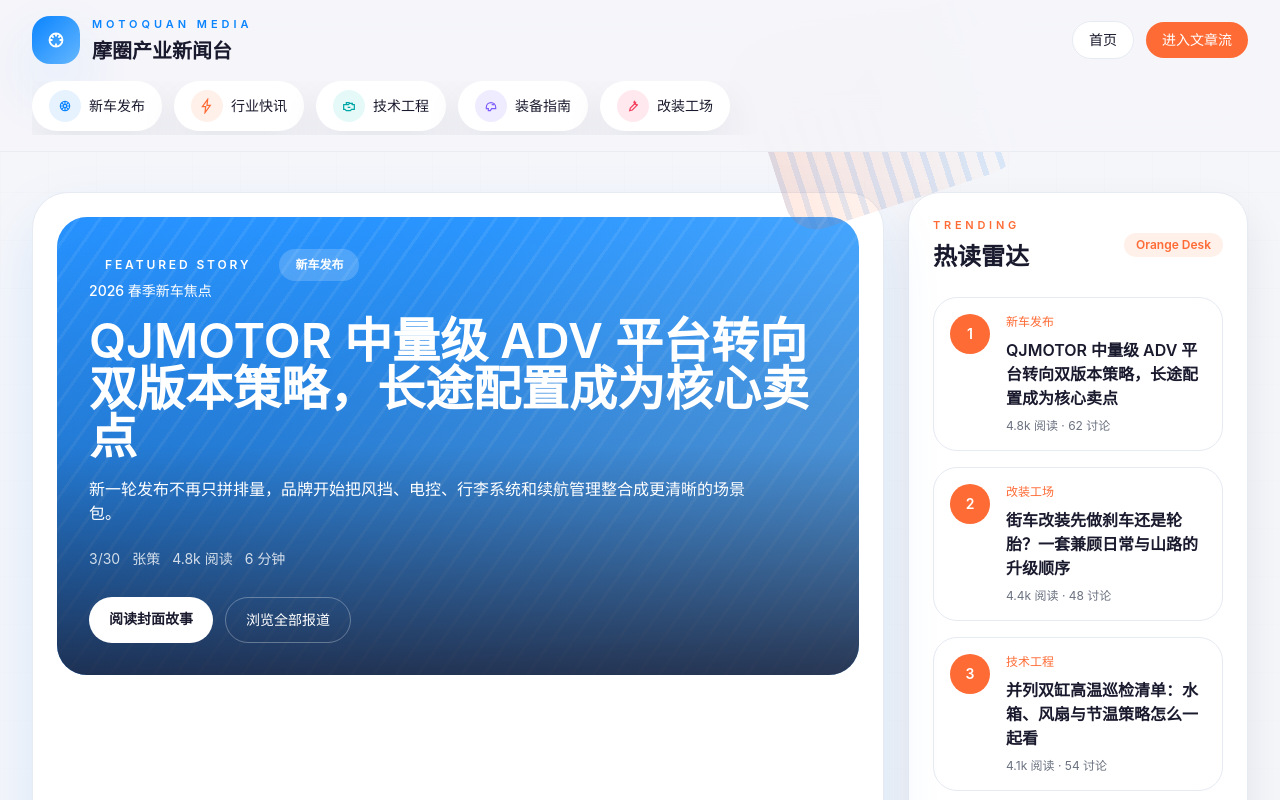
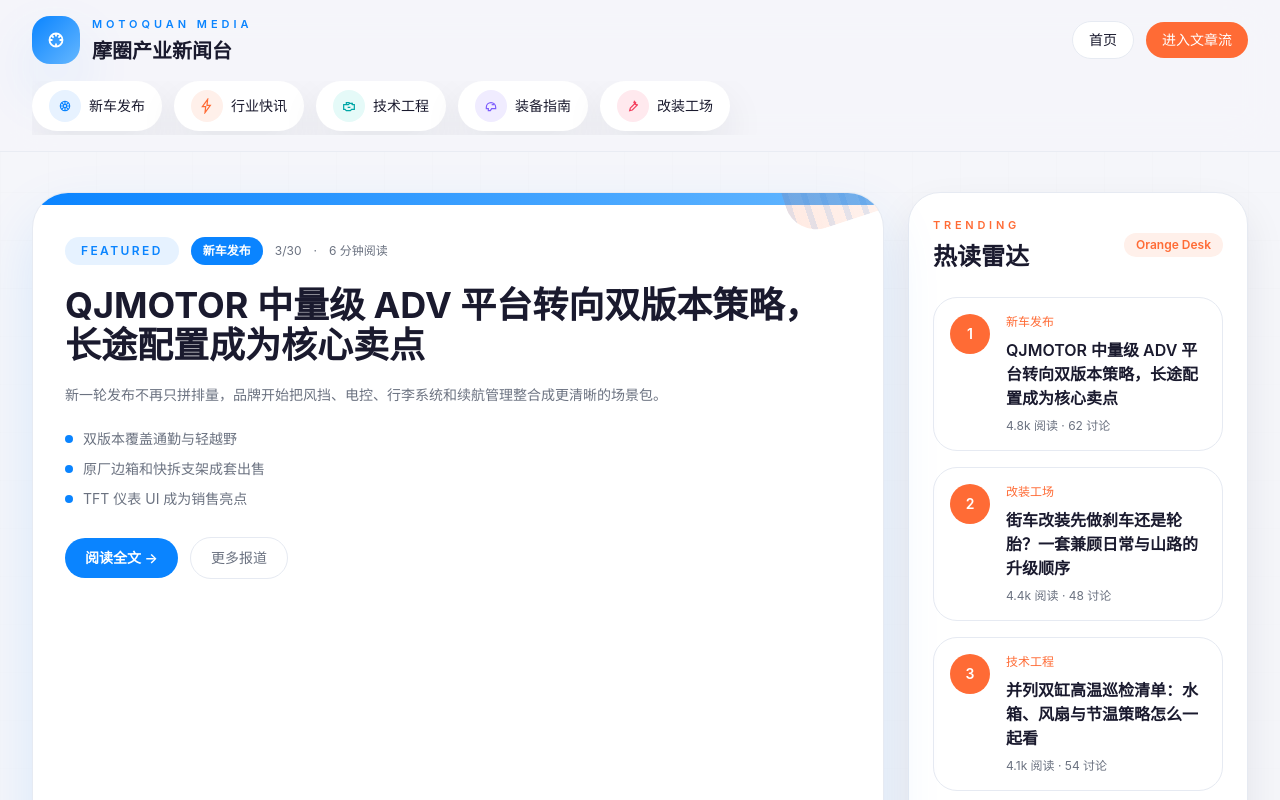
Before and after one commit to Ericdaany0312/motoquan, a Next.js app: page / in a window 1280 px wide. Shown: the top 800 px of the page. Built offline with nearby package versions, Linux system fonts and the light colour scheme.

Commit message:
fix: admin login static import, redesign featured article card layout to eliminate image gap

```diff
--- a/src/app/admin/layout.tsx
+++ b/src/app/admin/layout.tsx
@@ -3,7 +3,7 @@
 import { useEffect, useState } from 'react';
 import Link from 'next/link';
 import { usePathname, useRouter } from 'next/navigation';
-import { getAuthStatus, logout } from '@/lib/admin-store';
+import { getAuthStatus, login, logout } from '@/lib/admin-store';
 
 const navItems = [
   { href: '/admin', label: '数据看板', icon: '📊' },
@@ -33,7 +33,6 @@
           <form
             onSubmit={(e) => {
               e.preventDefault();
-              const { login } = require('@/lib/admin-store');
               if (login(loginForm.email, loginForm.password)) {
                 setAuthenticated(true);
                 setLoginError(false);
--- a/src/app/page.tsx
+++ b/src/app/page.tsx
@@ -25,56 +25,71 @@
         <section className="mx-auto max-w-7xl px-4 py-8 sm:px-6 lg:px-8 lg:py-10">
           <div className="grid gap-6 lg:grid-cols-[minmax(0,1.55fr)_340px]">
             {featured && featuredCategory ? (
-              <article className="speed-mark rounded-[36px] border border-line bg-surface p-5 shadow-float sm:p-6">
+              <article className="speed-mark rounded-[36px] border border-line bg-surface overflow-hidden shadow-float">
+                {/* Color bar top */}
                 <div
-                  className="diagonal-frame relative min-h-[420px] rounded-[30px] p-6 text-white sm:p-8"
+                  className="h-3"
                   style={{
-                    background: `linear-gradient(135deg, ${featured.coverPalette.from}, ${featured.coverPalette.to})`
+                    background: `linear-gradient(90deg, ${featured.coverPalette.from}, ${featured.coverPalette.to})`
                   }}
-                >
-                  <div className="absolute inset-0 bg-gradient-to-t from-[rgba(26,26,46,0.82)] via-[rgba(26,26,46,0.2)] to-transparent" />
-                  <div className="relative flex h-full flex-col justify-between">
-                    <div className="flex flex-wrap items-center gap-3">
-                      <span className="rounded-full bg-white/18 px-4 py-2 text-xs font-semibold uppercase tracking-[0.24em]">
-                        Featured Story
+                />
+                <div className="p-6 sm:p-8">
+                  {/* Category + Meta */}
+                  <div className="flex flex-wrap items-center gap-3 mb-5">
+                    <span className="rounded-full bg-primary/10 px-4 py-1.5 text-xs font-semibold uppercase tracking-[0.2em] text-primary">
+                      Featured
                     </span>
                     <span
-                        className="rounded-full px-4 py-2 text-xs font-semibold"
-                        style={{ backgroundColor: "rgba(255,255,255,0.18)", color: "#ffffff" }}
+                      className="rounded-full px-3 py-1.5 text-xs font-semibold text-white"
+                      style={{ backgroundColor: featuredCategory.color }}
                     >
                       {featured.category}
                     </span>
+                    <span className="text-xs text-body">{formatArticleDate(featured.publishedAt)}</span>
+                    <span className="text-xs text-body">·</span>
+                    <span className="text-xs text-body">{featured.readMinutes} 分钟阅读</span>
                   </div>
 
-                    <div className="max-w-3xl">
-                      <p className="text-sm font-medium text-white/78">{featured.deck}</p>
-                      <h1 className="mt-4 text-3xl font-semibold leading-tight sm:text-5xl">
+                  {/* Title */}
+                  <Link href={`/articles/${featured.slug}`}>
+                    <h1 className="text-2xl font-bold leading-tight text-heading sm:text-4xl hover:text-primary transition">
                       {featured.title}
                     </h1>
-                      <p className="mt-4 max-w-2xl text-sm leading-7 text-white/82 sm:text-base">
+                  </Link>
+
+                  {/* Summary */}
+                  <p className="mt-4 text-sm leading-7 text-body">
                     {featured.summary}
                   </p>
-                      <div className="mt-6 flex flex-wrap items-center gap-3 text-sm text-white/80">
-                        <span>{formatArticleDate(featured.publishedAt)}</span>
-                        <span>{featured.author}</span>
-                        <span>{featured.metrics.views} 阅读</span>
-                        <span>{featured.readMinutes} 分钟</span>
-                      </div>
-                      <div className="mt-7 flex flex-wrap gap-3">
+
+                  {/* Key Points */}
+                  <ul className="mt-5 space-y-2.5">
+                    {featured.keyPoints.slice(0, 3).map((point) => (
+                      <li key={point} className="flex items-start gap-2.5 text-sm text-body">
+                        <span
+                          className="mt-1.5 h-2 w-2 shrink-0 rounded-full"
+                          style={{ backgroundColor: featuredCategory.color }}
+                        />
+                        {point}
+                      </li>
+                    ))}
+                  </ul>
+
+                  {/* Actions */}
+                  <div className="mt-7 flex flex-wrap items-center gap-3">
                     <Link
                       href={`/articles/${featured.slug}`}
-                          className="rounded-full bg-white px-5 py-3 text-sm font-semibold text-heading transition hover:bg-[#f3f6fb]"
+                      className="rounded-full px-5 py-2.5 text-sm font-semibold text-white transition hover:opacity-90"
+                      style={{ backgroundColor: featuredCategory.color }}
                     >
-                          阅读封面故事
+                      阅读全文 →
                     </Link>
                     <Link
                       href="/articles"
-                          className="rounded-full border border-white/30 px-5 py-3 text-sm font-medium text-white transition hover:bg-white/12"
+                      className="rounded-full border border-line px-5 py-2.5 text-sm font-medium text-body transition hover:border-primary hover:text-primary"
                     >
-                          浏览全部报道
+                      更多报道
                     </Link>
-                      </div>
-                    </div>
                   </div>
                 </div>
               </article>
```
Lines whose indentation alone changed are shown as unchanged.
